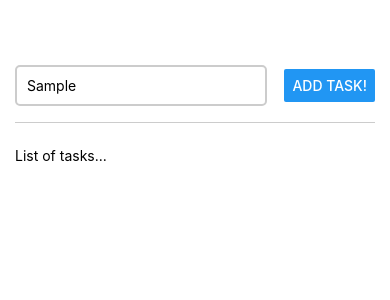
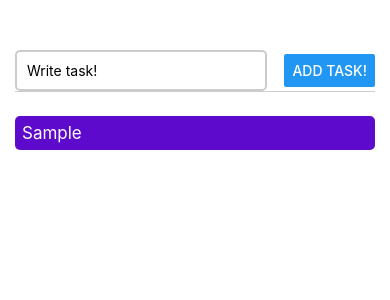
Before and after one commit to vasin-fr/Legko-, a React Native app: screen / in a window 390 px wide. Both pictures are taken after typing "Sample" into the empty fields and a click on the button "ADD TASK!". Shown: the top 300 px of the page. Built offline with nearby package versions, Linux system fonts and the light colour scheme.

Commit message:
Task add \ delete

```diff
--- a/App.tsx
+++ b/App.tsx
@@ -1,15 +1,44 @@
-import { StatusBar } from "expo-status-bar";
-import { Button, StyleSheet, Text, TextInput, View } from "react-native";
+import React, { useState } from "react";
+import {
+  Button,
+  FlatList,
+  StyleSheet,
+  Text,
+  TextInput,
+  View,
+} from "react-native";
+import TaskInput from "./components/TaskInput";
+import TaskItem from "./components/TaskItem";
 
 export default function App() {
+  const [allTasks, setAllTasks] = useState<{ text: string; id: string }[]>([]);
+
+  const addTaskHandler = (enteredTask: any) => {
+    setAllTasks((prevTasks) => [
+      ...prevTasks,
+      { text: enteredTask, id: Math.random().toString() },
+    ]);
+  };
+
+  const deleteTaskHandler = (id: string) => {
+    setAllTasks((prevTasks) => prevTasks.filter((el) => el.id !== id));
+  };
+
   return (
     <View style={styles.appContainer}>
-      <View style={styles.inputContainer}>
-        <TextInput placeholder="Write task!" style={styles.textInput} />
-        <Button title="Add task!"></Button>
-      </View>
+      <TaskInput addTaskHandler={addTaskHandler} />
       <View style={styles.taskContainer}>
-        <Text>List of tasks...</Text>
+        <FlatList
+          data={allTasks}
+          keyExtractor={(item) => item.id}
+          renderItem={({ item }) => (
+            <TaskItem
+              text={item.text}
+              deleteTaskHandler={deleteTaskHandler}
+              id={item.id}
+            />
+          )}
+        />
       </View>
     </View>
   );
@@ -21,24 +50,6 @@ const styles = StyleSheet.create({
     padding: 50,
     paddingHorizontal: 15,
   },
-  inputContainer: {
-    flex: 1,
-    flexDirection: "row",
-    justifyContent: "space-between",
-    alignItems: "center",
-    marginBottom: 24,
-    borderBottomWidth: 1,
-    borderColor: "#cccccc",
-  },
-  textInput: {
-    padding: 10,
-    // justifyContent: "flex-end",
-    borderWidth: 2,
-    borderRadius: 5,
-    borderColor: "#cccccc",
-    width: "70%",
-    marginRight: 8,
-  },
   taskContainer: {
     flex: 9,
   },
--- /dev/null
+++ b/components/TaskInput.tsx
@@ -0,0 +1,50 @@
+import { useState } from "react";
+import { View, StyleSheet, Button, TextInput } from "react-native";
+
+const TaskInput = ({ addTaskHandler }: any) => {
+  const [enteredTask, setEnteredTask] = useState<string>("");
+
+  const taskInputHandler = (enteredText: string) => {
+    setEnteredTask(enteredText);
+  };
+
+  const addOneTaskHandler = () => {
+    {
+      enteredTask.length ? addTaskHandler(enteredTask) : null;
+    }
+    setEnteredTask("");
+  };
+
+  return (
+    <View style={styles.inputContainer}>
+      <TextInput
+        placeholder="Write task!"
+        style={styles.textInput}
+        onChangeText={taskInputHandler}
+        value={enteredTask}
+      />
+      <Button title="Add task!" onPress={addOneTaskHandler} />
+    </View>
+  );
+};
+
+export default TaskInput;
+
+const styles = StyleSheet.create({
+  inputContainer: {
+    flexDirection: "row",
+    justifyContent: "space-between",
+    alignItems: "center",
+    marginBottom: 24,
+    borderBottomWidth: 1,
+    borderColor: "#cccccc",
+  },
+  textInput: {
+    padding: 10,
+    borderWidth: 2,
+    borderRadius: 5,
+    borderColor: "#cccccc",
+    width: "70%",
+    marginRight: 8,
+  },
+});
--- /dev/null
+++ b/components/TaskItem.tsx
@@ -0,0 +1,35 @@
+import { View, Text, StyleSheet, Button, Pressable } from "react-native";
+
+const TaskItem = ({
+  text,
+  deleteTaskHandler,
+  id,
+}: {
+  text: String;
+  deleteTaskHandler: any;
+  id: String;
+}) => {
+  return (
+    <Pressable onPress={() => deleteTaskHandler(id)}>
+      <View style={styles.taskItem}>
+        <Text style={styles.taskText}>{text}</Text>
+      </View>
+    </Pressable>
+  );
+};
+
+export default TaskItem;
+
+const styles = StyleSheet.create({
+  taskItem: {
+    fontSize: 15,
+    marginBottom: 7,
+    padding: 7,
+    backgroundColor: "#5e0acc",
+    borderRadius: 5,
+  },
+  taskText: {
+    color: "#fff",
+    fontSize: 17,
+  },
+});
```
